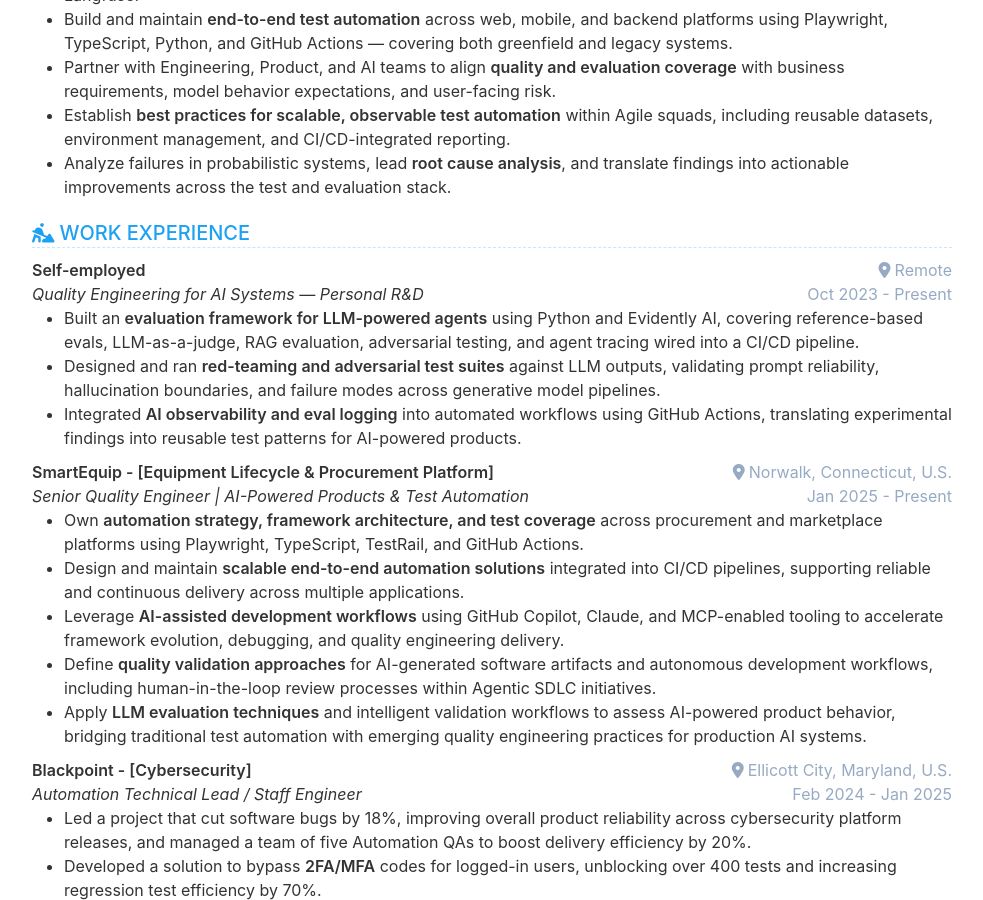
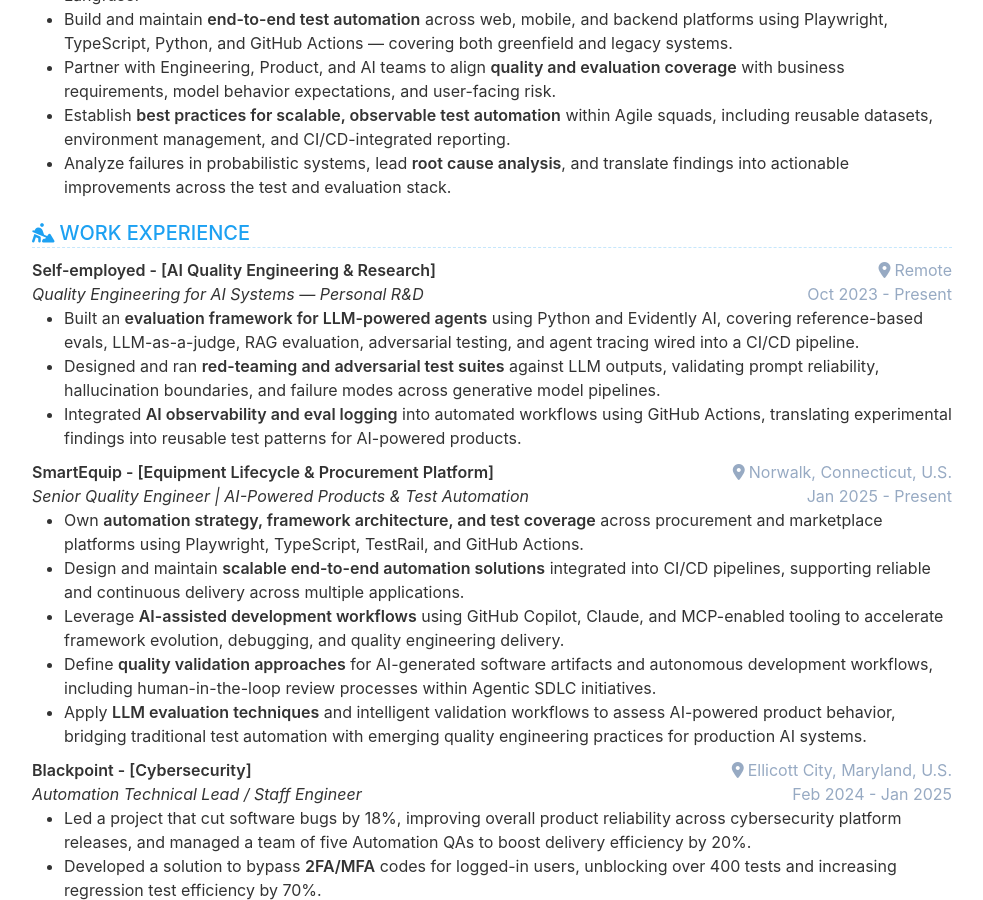
Before and after one commit to cvera08/full-resume, a Jekyll site: the page built from index.html, in a window 1280 px wide and 900 px high, scrolled down 2145 px. Shown: the whole window, without its empty margins (148-1131 px from the left). Built offline with Jekyll 4.4.1, drawn with Linux system fonts in a browser that asks for light colours.

Commit message:
chore(cv): add company tag to Self-employed entry

```diff
--- a/_data/data.yml
+++ b/_data/data.yml
@@ -121,7 +121,7 @@ experience:
   description: |
 
   items:
-    - company: Self-employed
+    - company: Self-employed - [AI Quality Engineering & Research]
       date: Oct 2023 - Present
       role: Quality Engineering for AI Systems — Personal R&D
       location: Remote
```
